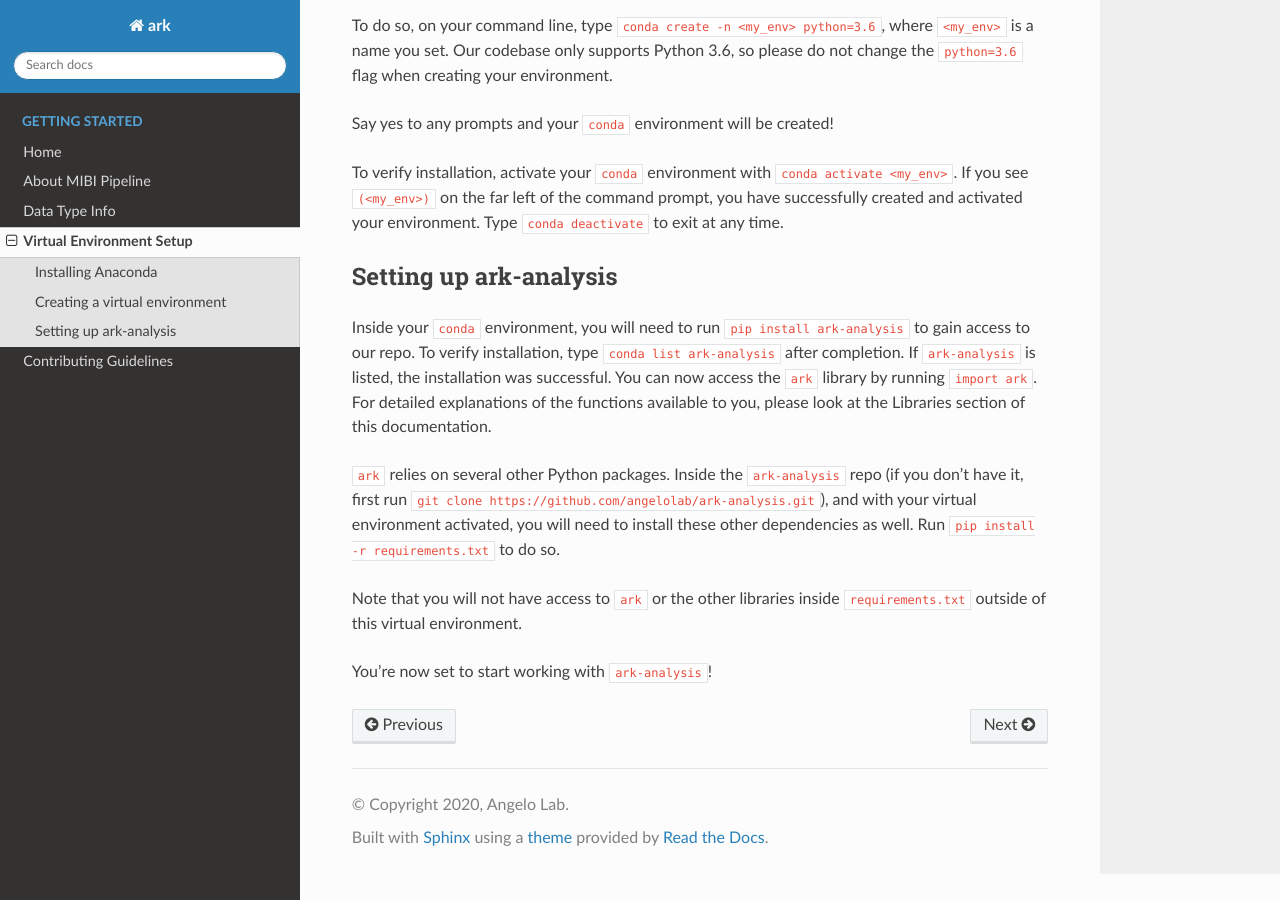
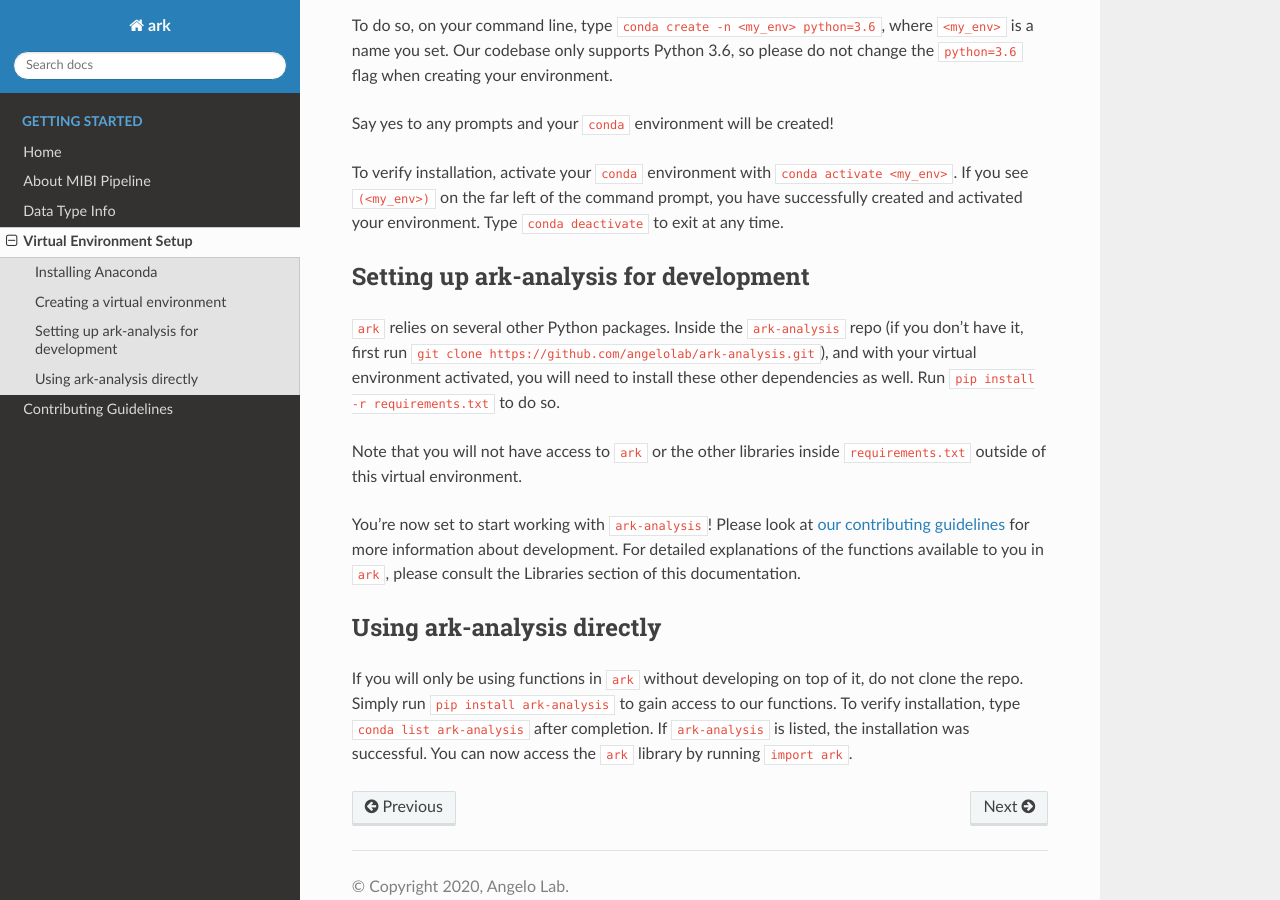
Before and after one commit to angelolab/ark-analysis, a Sphinx documentation site: the page built from docs/_rtd/virtualenv.md, in a window 1280 px wide and 900 px high, scrolled down 573 px. Built offline with Sphinx 7.4.7 and the Read the Docs theme 2.0.0, drawn with Linux system fonts in a browser that asks for light colours; pages that are not in the unit, such as notebooks, are missing from menus.

Commit message:
Separate ark pip install from ark development instructions

```diff
--- a/docs/_rtd/virtualenv.md
+++ b/docs/_rtd/virtualenv.md
@@ -20,12 +20,14 @@ Say yes to any prompts and your `conda` environment will be created!
 
 To verify installation, activate your `conda` environment with `conda activate <my_env>`. If you see `(<my_env>)` on the far left of the command prompt, you have successfully created and activated your environment. Type `conda deactivate` to exit at any time.
 
-### Setting up ark-analysis
-
-Inside your `conda` environment, you will need to run `pip install ark-analysis` to gain access to our repo. To verify installation, type `conda list ark-analysis` after completion. If `ark-analysis` is listed, the installation was successful. You can now access the `ark` library by running `import ark`. For detailed explanations of the functions available to you, please look at the Libraries section of this documentation.
+### Setting up ark-analysis for development
 
 `ark` relies on several other Python packages. Inside the `ark-analysis` repo (if you don't have it, first run `git clone https://github.com/angelolab/ark-analysis.git`), and with your virtual environment activated, you will need to install these other dependencies as well. Run `pip install -r requirements.txt` to do so.
 
 Note that you will not have access to `ark` or the other libraries inside `requirements.txt` outside of this virtual environment.
 
-You're now set to start working with `ark-analysis`!
+You're now set to start working with `ark-analysis`! Please look at [our contributing guidelines](contributing.md) for more information about development. For detailed explanations of the functions available to you in `ark`, please consult the Libraries section of this documentation.
+
+### Using ark-analysis directly
+
+If you will only be using functions in `ark` without developing on top of it, do not clone the repo. Simply run `pip install ark-analysis` to gain access to our functions. To verify installation, type `conda list ark-analysis` after completion. If `ark-analysis` is listed, the installation was successful. You can now access the `ark` library by running `import ark`.
```
